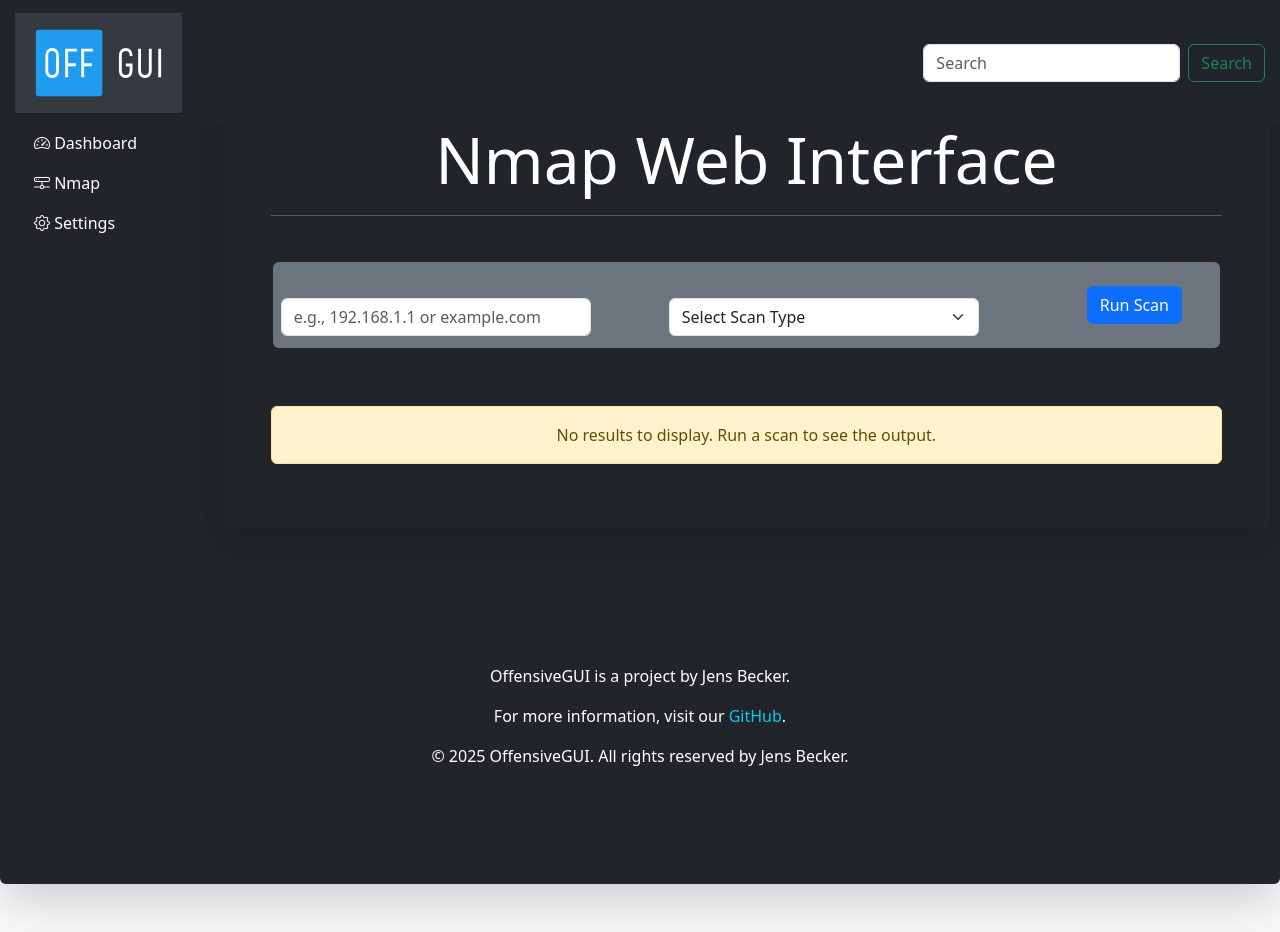
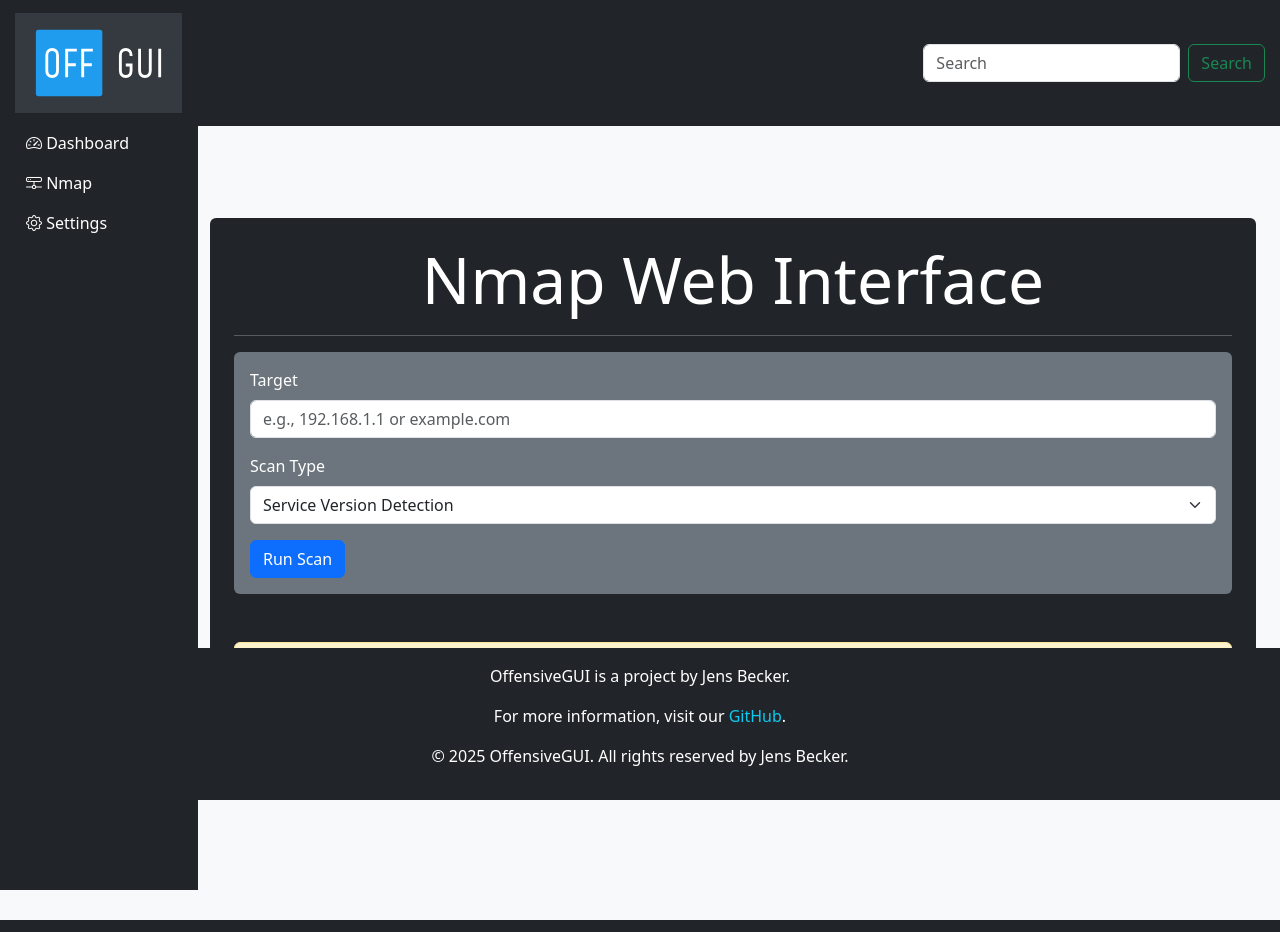
Before and after one commit to jensbecker-dev/OffensiveGUI, a Flask app: page /nmap in a window 1280 px wide. Run offline with Flask 3, Linux system fonts and the light colour scheme.

Commit message:
refactor nmap scan interface, enhance form layout and results display

```diff
--- a/app.py
+++ b/app.py
@@ -24,13 +24,7 @@ def nmap_scan_route():
     Perform an nmap scan using the imported nmap_scan function and render the results.
     """
     scan_types = {
-        'TCP Connect Scan': '-sT',
-        'SYN Scan': '-sS',
-        'UDP Scan': '-sU',
-        'Service Version Detection': '-sV',
-        'OS Detection': '-O',
-        'Aggressive Scan': '-A',
-        'All Ports Scan': '-p-'
+        'Service Version Detection': '-sV'
     }
 
     if request.method == 'POST':
@@ -43,9 +37,11 @@ def nmap_scan_route():
         # Parse the raw result into a structured format
         parsed_results = []
         for host in raw_result.get('hosts', []):
+            host_ip = host.get('ip', 'Unknown')
             for protocol, ports in host.get('protocols', {}).items():
                 for port, details in ports.items():
                     parsed_results.append({
+                        'host': host_ip,
                         'port': port,
                         'protocol': protocol,
                         'state': details['state'],
--- a/modules/nmap_scan.py
+++ b/modules/nmap_scan.py
@@ -7,7 +7,10 @@ def nmap_scan(target, options):
     nm = nmap.PortScanner()
     try:
         nm.scan(target, arguments=options)
-        results = {'hosts': []}
+        results = {
+            'hosts': [],
+            'options': options  # Include options in the results
+        }
         for host in nm.all_hosts():
             host_data = {
                 'address': host,
--- a/static/css/styles.css
+++ b/static/css/styles.css
@@ -43,7 +43,7 @@ header {
     background-color: #0056b3; /* Bootstrap-Klasse bg-primary-dark kann verwendet werden */
 }
 .main-content {
-    margin-left: 20px; /* Bootstrap-Klasse ms-5 kann verwendet werden */
+    margin-left: 20px auto; /* Bootstrap-Klasse ms-5 kann verwendet werden */
     padding: 20px; /* Bootstrap-Klasse p-4 kann verwendet werden */
 }
 /* ===========================
--- a/static/js/index.js
+++ b/static/js/index.js
@@ -1,4 +1,5 @@
 // This file contains JavaScript code for the Nmap web application
+// spell-checker: disable Nmap nmap
 
 document.addEventListener("DOMContentLoaded", () => {
     console.log("JavaScript loaded successfully!");
--- a/templates/base.html
+++ b/templates/base.html
@@ -21,6 +21,13 @@
         <meta name="viewport" content="width=device-width, initial-scale=1.0">
         <meta name="theme-color" content="#000000">
         <meta name="apple-mobile-web-app-capable" content="yes">
+        <meta name="apple-mobile-web-app-status-bar-style" content="black-translucent">
+        <meta name="apple-mobile-web-app-title" content="OffensiveGUI">
+        <meta name="application-name" content="OffensiveGUI">
+        <meta name="msapplication-TileColor" content="#000000">
+        <meta name="msapplication-TileImage" content="{{ url_for('static', filename='images/logo.svg') }}">
+        <meta name="msapplication-config" content="{{ url_for('static', filename='images/browserconfig.xml') }}">
+        <link rel="manifest" href="{{ url_for('static', filename='images/manifest.json') }}">
     </header>
 
     <body>
@@ -52,10 +59,10 @@
             </div>
         </nav>
         <!-- Main Layout -->
-        <div class="container-fade bg-dark text-white rounded shadow-lg mt-5 mb-5">
-            <div class="row g-3 align-items-start">
+        <div class="container-fade" style="margin-top: 80px;">
+            <div class="row">
                 <!-- Sidebar -->
-                <nav class="col-md-3 col-lg-2 p-3 bg-dark text-white sidebar">
+                <nav class="bg-dark text-white sidebar">
                     <div class="position-sticky">
                         <hr class="bg-light">
                         <ul class="nav flex-column">
@@ -77,9 +84,8 @@
                         </ul>
                     </div>
                 </nav>
-
                 <!-- Main Content Area -->
-                <main class="col-md-9 ms-sm-auto col-lg-10">
+                <main class="col-lg-10" style="margin-top: 80px; margin-left: 300px auto;">
                     {% block content %}
                     <!-- Content will be injected here from child templates -->
                     {% endblock %}
--- a/templates/nmap.html
+++ b/templates/nmap.html
@@ -2,41 +2,34 @@
 {% extends "base.html" %}
 
 {% block content %}
-<div class="container-fluid mb-5 bg-dark text-white rounded p-4 shadow-lg p-5">
+<div class="container-fade mt-5 mb-5 bg-dark text-white rounded p-4">
     <h1 class="display-3 text-center">Nmap Web Interface</h1>
     <hr class="bg-light">
-    <div class="row g-3 align-items-end">
-        <form action="{{ url_for('nmap_scan_route') }}" method="post" class="bg-secondary rounded d-flex justify-content-between align-items-center">
-            <div class="col-md-4">
-                <label for="target" class="form-label"></label>
+    <form action="{{ url_for('nmap_scan_route') }}" method="post" class="bg-secondary rounded p-3">
+        <div class="mb-3">
+            <label for="target" class="form-label">Target</label>
             <input type="text" id="target" name="target" class="form-control" placeholder="e.g., 192.168.1.1 or example.com" required>
         </div>
-            <div class="col-md-4">
-                <label for="options" class="form-label"><span spellcheck="false"></span></label>
-                <select id="options" name="options" class="form-select" form="nmap-form" required autocomplete="off" spellcheck="false" aria-label="Default select example">
-                    <option value="" disabled selected>Select Scan Type</option>
-                    <option value="-sS">SYN Scan</option>
-                    <option value="-sT">TCP Connect Scan</option>
-                    <option value="-sU">UDP Scan</option>
-                    <option value="-sV">Service Version Detection</option>
-                    <option value="-O">OS Detection</option>
-                    <option value="-A">Aggressive Scan</option>
-                    <option value="-p-">Scan All Ports</option>
+        <div class="mb-3">
+            <label for="scan_type" class="form-label">Scan Type</label>
+            <select id="scan_type" name="scan_type" class="form-select" required>
+                {% for name, option in scan_types.items() %}
+                <option value="{{ option }}" {% if scan_type == option %}selected{% endif %}>{{ name }}</option>
+                {% endfor %}
             </select>
         </div>
-            <div class="col-md-2 text-center p-4">
         <button type="submit" class="btn btn-primary">Run Scan</button>
-            </div>
     </form>
-    </div>
-
-    <!-- Results Section -->
 
     {% if results %}
-    <div class="table mt-5 bg-secondary rounded p-3 shadow-lg">
+    <div class="table-responsive mt-5" style="max-height: 400px; overflow-y: auto;">
+        <h2 class="text-center">Scan Results</h2>
+        <p class="text-center">Target: {{ target }}</p>
+        <p class="text-center">Scan Type: {{ scan_type }}</p>
         <table class="table table-dark table-hover table-bordered align-middle">
             <thead>
                 <tr>
+                    <th class="text-center">Host</th>
                     <th class="text-center">Port</th>
                     <th class="text-center">Protocol</th>
                     <th class="text-center">State</th>
@@ -46,6 +39,7 @@
             <tbody>
                 {% for result in results %}
                 <tr>
+                    <td class="text-center">{{ result.host }}</td>
                     <td class="text-center">{{ result.port }}</td>
                     <td class="text-center">{{ result.protocol }}</td>
                     <td class="text-center">{{ result.state }}</td>
@@ -54,10 +48,6 @@
                 {% endfor %}
             </tbody>
         </table>
-        <div class="text-dark text-center text-info mt-3">
-            <p>Scan completed successfully!</p>
-            <br>
-        </div>
     </div>
     {% else %}
     <div class="alert alert-warning mt-5 text-center" role="alert">
```
Lines whose indentation alone changed are shown as unchanged.
